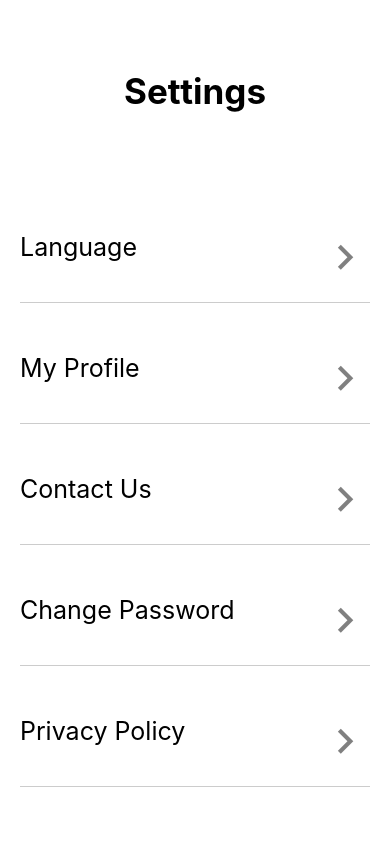
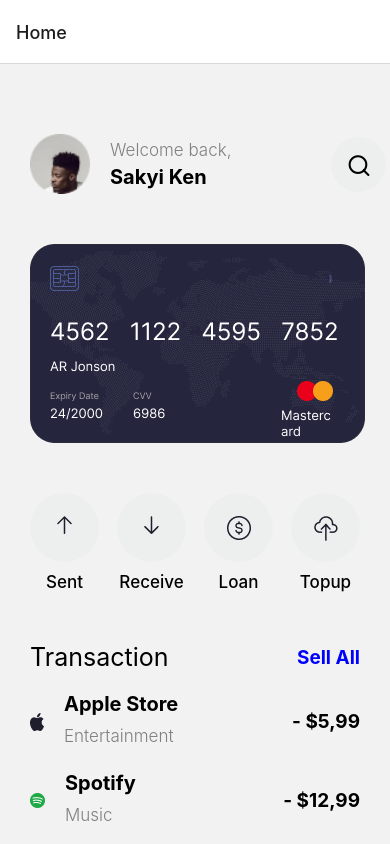
Before and after one commit to Sakyi-Ken/rn-assignment5-11262409, a React Native app in the folder assignment-5/: screen / in a window 390 px wide. Built offline with nearby package versions, Linux system fonts and the light colour scheme.

Commit message:
added react navigation

```diff
--- a/assignment-5/App.js
+++ b/assignment-5/App.js
@@ -1,21 +1,30 @@
+import * as React from 'react';
 import { StatusBar } from 'expo-status-bar';
-import { StyleSheet, Text, View } from 'react-native';
+import { StyleSheet, View } from 'react-native';
 
+import { NavigationContainer } from '@react-navigation/native';
+import { createNativeStackNavigator } from '@react-navigation/native-stack';
 import SettingsPage from './components/SettingsPage';
+import HomeScreen from './components/HomeScreen';
+
+const Stack = createNativeStackNavigator();
+
 export default function App() {
   return (
-    <View style={styles.container}>
-      <SettingsPage />
-      <StatusBar style="auto" />
-    </View>
+    <NavigationContainer>
+      <View style={styles.container}>
+        <Stack.Navigator initialRouteName='Home'>
+          <Stack.Screen name='Home' component={HomeScreen}/>
+          <Stack.Screen name="Setting" component={SettingsPage}/>
+        </Stack.Navigator>
+        <StatusBar style="auto" />
+      </View>
+    </NavigationContainer>
   );
 }
 
 const styles = StyleSheet.create({
   container: {
     flex: 1,
-    backgroundColor: '#fff',
-    alignItems: 'center',
-    justifyContent: 'center',
   },
 });
--- a/assignment-5/app.json
+++ b/assignment-5/app.json
@@ -4,7 +4,6 @@
     "slug": "assignment-5",
     "version": "1.0.0",
     "orientation": "portrait",
-    "icon": "./assets/icon.png",
     "userInterfaceStyle": "light",
     "splash": {
       "image": "./assets/splash.png",
--- a/assignment-5/components/HomeScreen.jsx
+++ b/assignment-5/components/HomeScreen.jsx
@@ -1,16 +1,42 @@
 import React from 'react';
-import {View, Text, Image, StyleSheet, Pressable, ScrollView} from 'react-native';
+import {View, Text, Image, StyleSheet, Pressable, ScrollView } from 'react-native';
 import Icon from 'react-native-vector-icons/Feather';
 
+// const transactionData = [
+//   {image: <Image source={require('../assets/apple.png')} />  ,name: 'Apple Store', id: '1', category: 'Entertainment', amount: '- $5,99'},
+//   {image: <Image source={require('../assets/spotify.png')}/>, name: 'Spotify', id: '2', category: 'Music', amount: '- $12,99'},
+//   {image: <Image source={require('../assets/moneyTransfer.png')}/> , name: 'Money Transfer', id: '3', category: 'Transaction', amount: '$300'},
+//   {image: <Image source={require('../assets/grocery.png')}/> , name: 'Grocery', id: '4', amount: '- $88'},
+// ]
+
+// const Item = ({name, category, amount, image}) => (
+//   <View style={homeStyles.heading}>
+//     <View style={homeStyles.headerContent}>
+//       {image}
+//       <View style={homeStyles.headDetails}>
+//         <Text style={homeStyles.headerName}>{name}</Text>
+//         <Text style={homeStyles.headerText}>{category}</Text>
+//       </View>
+//       <Text style={homeStyles.headText}>{amount}</Text>
+//     </View>
+//   </View>
+// )
 
 const HomeScreen = () => {
 
-  const renderHeader = () => (
-    <Text>Transaction</Text>
-  );
+  // const renderItem = ({item}) => (
+  //   <Item name={item.name} category={item.category} amount={item.amount} />
+  // )
+
+  // const renderHeader = () => (
+  //   <View style={homeStyles.heading}>
+  //     <Text style={homeStyles.headingName}>Transaction</Text>
+  //     <Text style={homeStyles.headingText}>Sell All</Text>
+  //   </View>
+  // );
 
   return (
-    <View style={homeStyles.container}>
+    <ScrollView style={homeStyles.container}>
       <View style={homeStyles.header}>
         <View style={homeStyles.headerContent}>
           <Image style={homeStyles.headerProfile} source={require('../assets/profile.png')}/>
@@ -52,7 +78,7 @@ const HomeScreen = () => {
         </View>
         <View style={homeStyles.headerDetails}>
           <View style={homeStyles.headerIcons}>
-            <Image source={require('../assets/topUp.png')}    style={homeStyles.headerImages}
+            <Image source={require('../assets/topUp.png')} style={homeStyles.headerImages}
             />
           </View>
           <Text style={homeStyles.headerIconsText}>Topup</Text>
@@ -64,7 +90,16 @@ const HomeScreen = () => {
         <Text style={homeStyles.headingText}>Sell All</Text>
       </View>
 
-      <ScrollView
+      {/* <FlatList
+        style={homeStyles.headingDetails}
+        showsVerticalScrollIndicator={false}
+        renderItem={renderItem}
+        ListComponentHeader={renderHeader}
+        data={transactionData}
+        keyExtractor={item => item.id}
+      /> */}
+
+       <View
         style={homeStyles.headingDetails}
         showsVerticalScrollIndicator={false}>
         <View style={homeStyles.heading}>
@@ -106,8 +141,8 @@ const HomeScreen = () => {
           </View>
           <Text style={homeStyles.headText}>- $88</Text>
         </View>
-      </ScrollView>
-    </View>
+      </View>
+    </ScrollView>
   )
 }
 export default HomeScreen;
@@ -141,8 +176,6 @@ const homeStyles = StyleSheet.create({
     marginBottom: 20,
   },
   headingDetails: {
-    flex: 1,
-    flexDirection: 'column',
   },
   headerDetails: {
     flexDirection: 'column',
@@ -177,7 +210,7 @@ const homeStyles = StyleSheet.create({
     fontWeight:'700',
   },
   headerIcon: {
-    backgroundColor: '#CCCCCC',
+    backgroundColor: '#EDEFEE',
     borderRadius: 40,
     width: 55,
     height: 55,
@@ -188,7 +221,7 @@ const homeStyles = StyleSheet.create({
     marginTop: 15,
   },
   headerIcons: {
-    backgroundColor:"#CCCCCC",
+    backgroundColor:"#EDEFEE",
     width: 69,
     height: 69,
     borderRadius: 35,
--- a/assignment-5/components/SettingsPage.jsx
+++ b/assignment-5/components/SettingsPage.jsx
@@ -1,6 +1,7 @@
 import React, {useState} from 'react';
-import {View, FlatList, Text, StyleSheet, Switch, TouchableOpacity} from 'react-native';
+import {View, FlatList, Text, StyleSheet, Switch} from 'react-native';
 import Icon from 'react-native-vector-icons/MaterialCommunityIcons';
+
 
 const settingsData = [
   {name: 'Language', id: '1'},
@@ -10,38 +11,38 @@ const settingsData = [
   {name: "Privacy Policy", id:'5', addSeparator: true},
 ];
 
-const Item = ({name})=> (
+ const Item = ({name, isDarkTheme})=> (
     <View style={settings.item}>
-    <Text style={settings.head}>{name}</Text>
+       <Text style={[settings.head, {color: isDarkTheme ? 'white': 'black'}  ]}>{name}</Text>
      <Icon name="chevron-right" size={50} color="gray"/>
-    {/* <Text style={settings.sign}>{'>'}</Text> */}
      </View>
    );
 
 export default function SettingsPage() {
   // const renderItem = ({item}) => (
   //   <View style={settings.item}>
-  //     <Text style={settings.head}>{item.key}</Text>
+  //     <Text style={settings.head}>{item.name}</Text>
+  //     <Icon name="chevron-right" size={50} color="gray"/>
   //     {item.addSeparator && <View style={settings.separator}/> }
   //   </View>
-  // );
+   //);
 
    const renderItem = ({item}) => (
      <>
-    <Item name={item.name} />
+     <Item name={item.name} isDarkTheme={isDarkTheme} />
      {item.addSeparator && <View style={settings.separator}/> }
      </>
    );
 
-  const [isEnabled, setIsEnabled] = useState(false);
+  //const [isEnabled, setIsEnabled] = useState(false);
 
-  // const [isDarkTheme, setIsDarkTheme] = useState(false);
+  const [isDarkTheme, setIsDarkTheme] = useState(false);
 
   // // const toggleTheme = () => {
   // //   setIsDarkTheme(!isDarkTheme);
   // // }
 
-  const toggleSwitch = () => setIsEnabled(previousState => !previousState);
+  const toggleTheme = () => setIsDarkTheme(previousState => !previousState);
 
   const renderHeader = () => (
     <Text
@@ -51,12 +52,12 @@ export default function SettingsPage() {
 
   const renderFooter = () => (
     <View style={settings.themeToggle}>
-        <Text style={settings.theme}>Theme</Text>
-        <Switch
+        <Text style={[settings.theme, {color: isDarkTheme ? 'white' : 'black'}]}>Theme</Text>
+        <Switch style={{transform:[{scale:1.5}]}}
           trackColor={{false: "#767577", true: "lightgreen"}}
-          thumbColor={isEnabled ? "#f4f3f4" : "#f4f3f4"}
-          onValueChange={toggleSwitch}
-          value={isEnabled}
+          thumbColor={isDarkTheme ? "#f4f3f4" : "#f4f3f4"}
+          onValueChange={toggleTheme}
+          value={isDarkTheme}
         />
       </View>
   )
@@ -67,7 +68,7 @@ export default function SettingsPage() {
 
 
   return (
-    <View style={settings.container}>
+    <View style={[settings.container, {backgroundColor: isDarkTheme ? 'black': 'white'}]}>
       <FlatList
         showsVerticalScrollIndicator={false}
         data={settingsData}
@@ -91,7 +92,6 @@ export default function SettingsPage() {
 const settings = StyleSheet.create({
   container: {
     flex: 1,
-    backgroundColor: '#fff',
     padding: 20,
     marginTop: 50,
   },
@@ -121,10 +121,10 @@ const settings = StyleSheet.create({
     marginTop: 50,
     flexDirection: 'row',
     justifyContent: 'space-between',
+    alignContent: 'center'
   },
   theme: {
     fontSize: 28,
-    marginTop: 40,
   },
   sign:{
     fontSize: 30,
--- a/assignment-5/package.json
+++ b/assignment-5/package.json
@@ -9,10 +9,14 @@
     "web": "expo start --web"
   },
   "dependencies": {
+    "@react-navigation/native": "^6.1.17",
+    "@react-navigation/native-stack": "^6.9.26",
     "expo": "~51.0.14",
     "expo-status-bar": "~1.12.1",
     "react": "18.2.0",
     "react-native": "0.74.2",
+    "react-native-safe-area-context": "4.10.1",
+    "react-native-screens": "3.31.1",
     "react-native-vector-icons": "^10.1.0"
   },
   "devDependencies": {
```
Also changed, not shown: 2 other files (tests, documents, lock files or other folders). Lines whose indentation alone changed are shown as unchanged.
